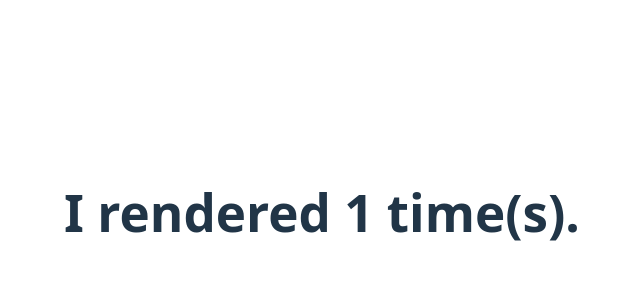
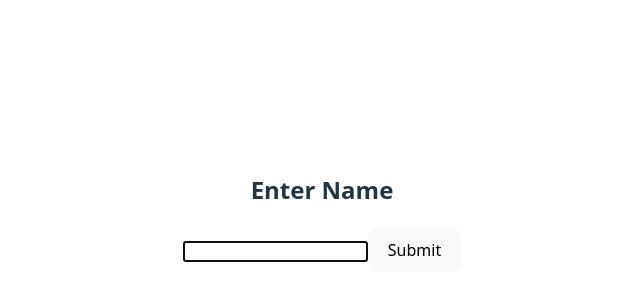
Before and after one commit to Prathameshgp48/react_practice, a React (Vite) app: page / in a window 1280 px wide. Shown: the part 188-488 px from the top of the page, without its empty margins (318-958 px from the left). Built offline with nearby package versions, Linux system fonts and the light colour scheme.

Commit message:
Implement UseRef hook

```diff
--- a/src/App.jsx
+++ b/src/App.jsx
@@ -4,6 +4,8 @@ import viteLogo from '/vite.svg'
 import './App.css'
 import UseState from './components/UseState.jsx'
 import UseEffect from './components/UseEffect.jsx'
+import UseRefRender from './components/UseRef/UseRefRender.jsx'
+import UseRefDOM from './components/UseRef/UseRefDOM.jsx'
 
 function App() {
   const [count, setCount] = useState(0)
@@ -12,7 +14,9 @@ function App() {
     <>
       <div>
         {/* <UseState/> */}
-        <UseEffect/>
+        {/* <UseEffect/> */}
+        {/* <UseRefRender/> */}
+        <UseRefDOM />
       </div>
     </>
   )
--- /dev/null
+++ b/src/components/UseRef/UseRefDOM.jsx
@@ -0,0 +1,31 @@
+import React, { useEffect, useRef, useState } from "react"
+
+function UseRefDOM() {
+    const inputElement = useRef()
+    const [name, setName] = useState("")
+
+    useEffect(() => {
+       inputElement.current.focus()
+    }, [])
+
+    const btnClick = (e) => {
+        e.preventDefault()
+        console.log(inputElement.current.value)
+        setName(inputElement.current.value)
+        inputElement.current.value = ""
+    }
+
+    return (
+        <>
+        {name? (
+            <h1>{name}</h1>
+        ): (
+            <h2>Enter Name</h2>
+        )}
+        <input type="text" ref={inputElement}/>
+        <button onClick={btnClick}>Submit</button>
+        </>
+    )
+}
+
+export default UseRefDOM
--- /dev/null
+++ b/src/components/UseRef/UseRefRender.jsx
@@ -0,0 +1,26 @@
+// useRef allow us to create mutable variables which will not render the component
+// also used for accessing DOM elements
+// it will not re render if any variable changes unlike useEffect
+
+import React, { useEffect, useRef, useState } from "react";
+
+function UseRefRender() {
+    const [value, setValue] = useState(0)
+    const count = useRef(0)
+    console.log(count.current)
+
+    useEffect(() => {
+        count.current += 1
+    })
+
+    return (
+        <>
+        <button onClick={() => setValue(prev=>prev-1)}>decrement</button>
+        <h1>{value}</h1>   {/*here increment or decrement of value cause rerender leading to run useEffect */}
+        <button onClick={() => setValue(prev=>prev+1)}>increment</button>
+        <h2>Render Count: {count.current}</h2>
+        </>
+    )
+}
+
+export default UseRefRender
```
